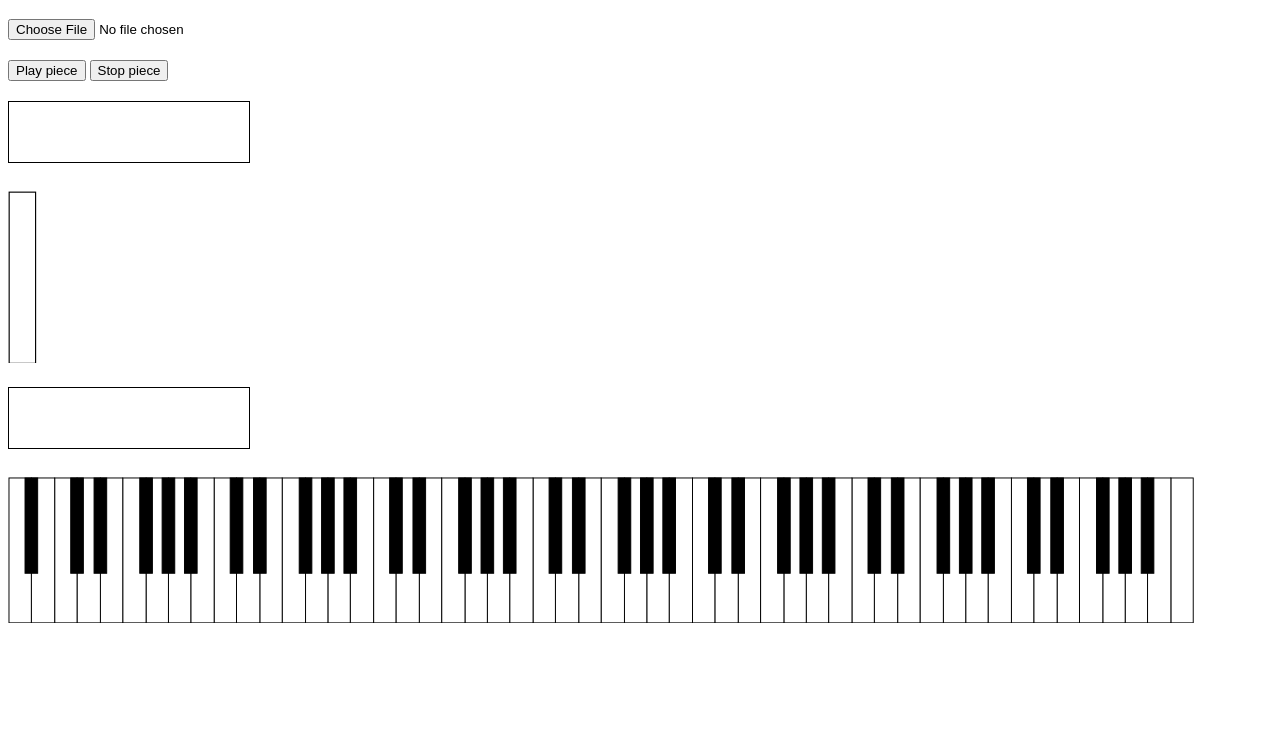
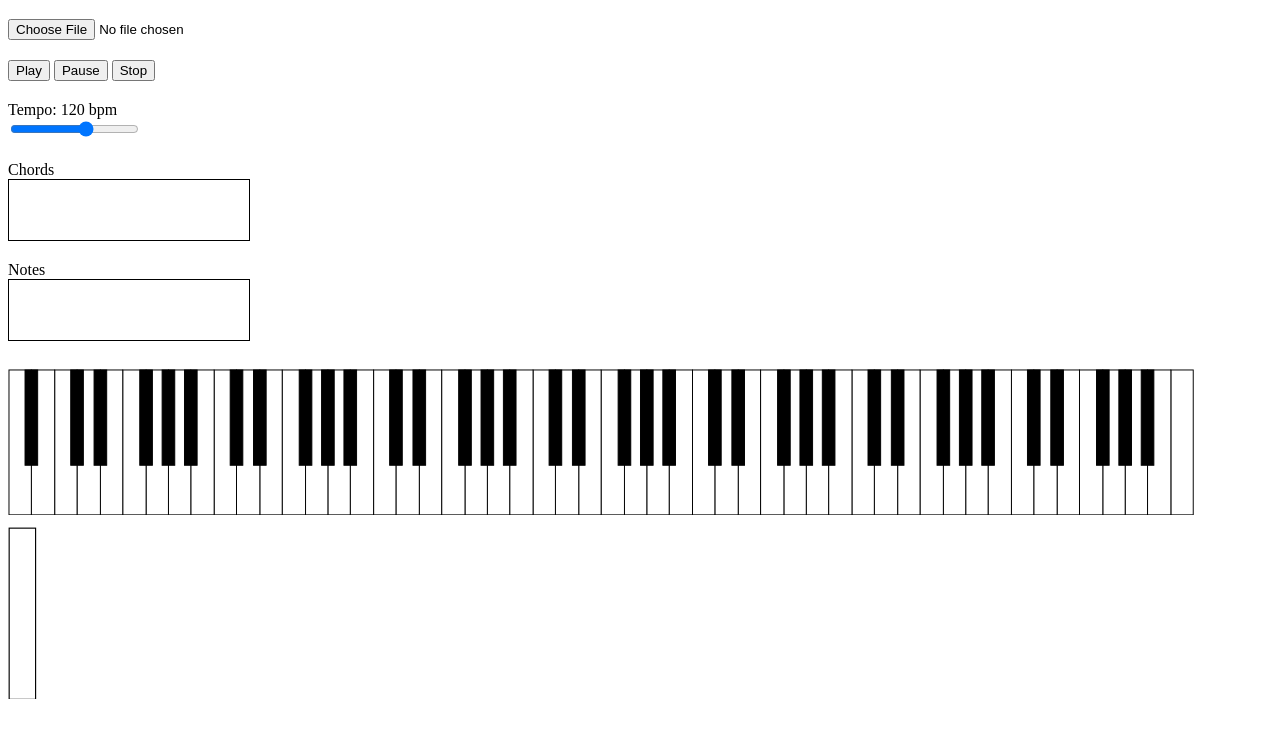
Before and after one commit to ridleytech/PLMidi, a website built with Parcel: page index.html in a window 1280 px wide. Shown: the part 61-798 px from the top of the page. Built offline with nearby package versions, Linux system fonts and the light colour scheme; files whose address does not match are found by name; what midi-player-js, soundfont-player would draw is missing.

Commit message:
pause and tempo updates

```diff
--- a/index.html
+++ b/index.html
@@ -12,8 +12,22 @@
     <div style="margin-bottom: 20px">
       <input id="musical-piece" type="file" />
     </div>
-    <button id="play-piece" disabled="">Play piece</button>
-    <button id="stop-piece" disabled="">Stop piece</button>
+    <button id="play-piece" disabled="">Play</button>
+    <button id="pause-piece" disabled="">Pause</button>
+    <button id="stop-piece" disabled="">Stop</button>
+    <div style="margin-top: 20px" id="tempo-display">Tempo: 120</div>
+    <div class="slidecontainer">
+      <input
+        type="range"
+        min="1"
+        max="200"
+        value="120"
+        class="slider"
+        id="myRange"
+      />
+    </div>
+    <div style="margin-top: 20px">Chords</div>
+
     <div
       id="chordDisplay"
       style="
@@ -21,36 +35,13 @@
         height: 20px;
         text-align: center;
         padding: 20px;
-        margin-top: 20px;
         margin-bottom: 20px;
         border: 1px solid;
       "
     ></div>
-    <svg
-      id="sustain-pedal"
-      xmlns="http://www.w3.org/2000/svg"
-      viewBox="0 0 1100 150"
-      style="margin-top: 8px"
-    >
-      <defs>
-        <style>
-          .cls-11 {
-            fill: #fff;
-          }
 
-          .cls-11,
-          .cls-2 {
-            stroke: #000;
-            stroke-miterlimit: 10;
-          }
+    <div style="margin-top: 20px">Notes</div>
 
-          .pressed1 {
-            fill: gold;
-          }
-        </style>
-      </defs>
-      <rect id="1081" class="cls-11" x="1" y="1" width="23" height="149"></rect>
-    </svg>
     <div
       id="notesDisplay"
       style="
@@ -58,7 +49,6 @@
         height: 20px;
         text-align: center;
         padding: 20px;
-        margin-top: 20px;
         margin-bottom: 20px;
         border: 1px solid;
       "
@@ -261,6 +251,32 @@
       ></rect>
     </svg>
 
+    <svg
+      id="sustain-pedal"
+      xmlns="http://www.w3.org/2000/svg"
+      viewBox="0 0 1100 150"
+      style="margin-top: 8px"
+    >
+      <defs>
+        <style>
+          .cls-11 {
+            fill: #fff;
+          }
+
+          .cls-11,
+          .cls-2 {
+            stroke: #000;
+            stroke-miterlimit: 10;
+          }
+
+          .pressed1 {
+            fill: gold;
+          }
+        </style>
+      </defs>
+      <rect id="1081" class="cls-11" x="1" y="1" width="23" height="149"></rect>
+    </svg>
+
     <script src="/src/index.js"></script>
     <!-- <script src="/src/tonalTest.js"></script> -->
   </body>
--- a/src/index.js
+++ b/src/index.js
@@ -61,17 +61,35 @@ const instrumentUrl =
 const setAppBusy = (isBusy) => {
   const playButton = document.querySelector("#play-piece");
   const stopButton = document.querySelector("#stop-piece");
+
+  const pauseButton = document.querySelector("#pause-piece");
   const musicalPiecesSelect = document.querySelector("#musical-pieces");
 
   if (isBusy) {
     playButton.setAttribute("disabled", true);
     stopButton.setAttribute("disabled", true);
+    pauseButton.setAttribute("disabled", true);
     //musicalPiecesSelect.setAttribute("disabled", true);
   } else {
     playButton.removeAttribute("disabled");
     stopButton.removeAttribute("disabled");
+    pauseButton.removeAttribute("disabled");
     //musicalPiecesSelect.removeAttribute("disabled");
   }
+};
+
+var slider = document.getElementById("myRange");
+var output = document.getElementById("tempo-display");
+output.innerHTML = slider.value; // Display the default slider value
+
+// Update the current slider value (each time you drag the slider handle)
+
+//output.innerHTML = "Tempo: " + this.value;
+output.innerHTML = "Tempo: 120 bpm";
+
+slider.oninput = function () {
+  output.innerHTML = "Tempo: " + this.value + " bpm";
+  fmp.setTempo(this.value);
 };
 
 const fmp = new FancyMidiPlayer(document);
@@ -79,8 +97,11 @@ setAppBusy(true);
 fmp.setInstrument(instrumentUrl).then(() => {
   const playButton = document.querySelector("#play-piece");
   const stopButton = document.querySelector("#stop-piece");
+
+  const pauseButton = document.querySelector("#pause-piece");
   playButton.onclick = fmp.playMidi.bind(fmp);
   stopButton.onclick = fmp.stopMidi.bind(fmp);
+  pauseButton.onclick = fmp.pauseMidi.bind(fmp);
   changePiece(0);
 });
 
--- a/src/midi/index.js
+++ b/src/midi/index.js
@@ -22,9 +22,9 @@ export class FancyMidiPlayer {
     this.player = null;
     this.piano = new FancyPiano(document);
     this.volume = 3;
-
     this.currentNotes = [];
     this.previousChord = null;
+    this.tempo = 120;
 
     //JS.extend(this.safeAudioContext);
 
@@ -92,7 +92,7 @@ export class FancyMidiPlayer {
       );
       this.piano.setKey(event.noteNumber, keyEvent);
 
-      //manage chord array
+      //manage chord display
 
       if (!this.currentNotes.includes(event.noteName)) {
         this.currentNotes.push(event.noteName);
@@ -106,6 +106,8 @@ export class FancyMidiPlayer {
   onNoteOffEvent(event) {
     const keyToStop = this.piano.stopKey(event.noteNumber);
     if (keyToStop) keyToStop.stop();
+
+    //manage chord display
 
     const index = this.currentNotes.indexOf(event.noteName);
     if (index > -1) {
@@ -153,6 +155,13 @@ export class FancyMidiPlayer {
     chordDisplay.innerHTML = html;
   }
 
+  setTempo(tempo) {
+    this.tempo = tempo;
+    //console.log("tempo: " + this.tempo);
+
+    this.player.setTempo(tempo);
+  }
+
   async setMidi(midiUrl) {
     //console.log("midiUrl: " + midiUrl);
     // "../assets/chopin_etude_rev.mid"
@@ -164,6 +173,10 @@ export class FancyMidiPlayer {
     this.player.play();
   }
 
+  pauseMidi() {
+    this.player.pause();
+  }
+
   stopMidi() {
     //console.log("stop midi");
     this.player.stop();
```
